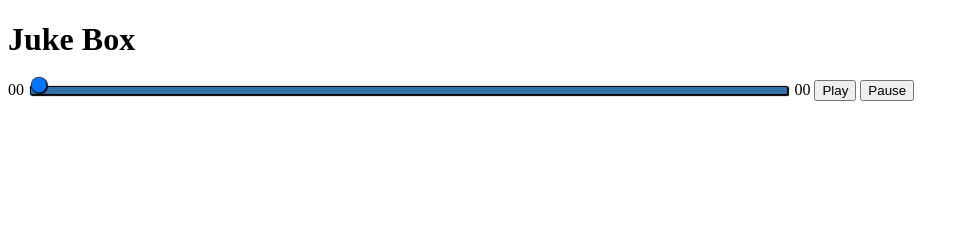
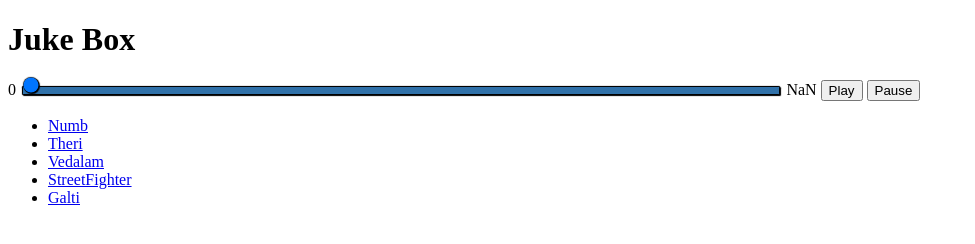
Before and after one commit to dhr231/UI_DecReg_11, a plain HTML site: page Javascript/Applications/MusicPlayer/index.html in a window 1280 px wide. Both pictures are taken after a click on the button "Play". Shown: the whole page, without its empty margins (0-975 px from the left). Drawn offline with Linux system fonts and the light colour scheme.

Commit message:
Add files via upload

```diff
--- a/Javascript/Applications/MusicPlayer/custom.css
+++ b/Javascript/Applications/MusicPlayer/custom.css
@@ -27,3 +27,7 @@ input[type="range"]::-webkit-slider-runnable-track {
   /* input[type=range]:focus::-webkit-slider-runnable-track {
     background: #367ebd;
   } */
+
+  #songList a {
+    text-transform: capitalize;
+  }
--- a/Javascript/Applications/MusicPlayer/index.html
+++ b/Javascript/Applications/MusicPlayer/index.html
@@ -9,10 +9,11 @@
 </head>
 <body>
 
+    <div id="container">
     <h1>Juke Box</h1>
 
     <audio controls id="audio">
-        <source src="songs/fifa world cup.mp3">
+        <source src="songs/">
     </audio>
 
     <span id="starttime">00</span>
@@ -22,7 +23,24 @@
     <button id="play">Play</button>
     <button id="pause">Pause</button>
 
-
+    <ul id="songList">
+        <li>
+            <a href="#" class="songName">numb</a>
+        </li>
+        <li>
+            <a href="#" class="songName">theri</a>
+        </li>
+        <li>
+            <a href="#" class="songName">Vedalam</a>
+        </li>
+        <li>
+            <a href="#" class="songName">StreetFighter</a>
+        </li>
+        <li>
+            <a href="#" class="songName">Galti</a>
+        </li>
+    </ul>
+</div>
     <script src="player.js"></script>
 </body>
 </html>
--- a/Javascript/Applications/MusicPlayer/player.js
+++ b/Javascript/Applications/MusicPlayer/player.js
@@ -2,20 +2,40 @@ window.addEventListener("load", init);
 
 var audio;
 var slider;
+var starttime;
+var endtime;
 
 function init(){
     audio = document.getElementById("audio");
     slider = document.getElementById("slider");
+    starttime = document.getElementById("starttime");
+    endtime = document.getElementById("endtime");
     document.getElementById("play").addEventListener("click", playSong);
     document.getElementById("pause").addEventListener("click", pauseSong);
     slider.addEventListener("change", forwardSong);
+
+    var songList = document.getElementsByClassName("songName");
+
+    for(var i = 0; i<songList.length; i++){
+        songList[i].addEventListener("click", changeSong);
+    }
+}
+
+function changeSong(){
+    var songname = event.srcElement.innerHTML;
+    console.log(songname);
+    audio.currentTime = 0;
+    audio.src = 'songs/'+songname + '.mp3';
+    // audio.children[0].src = 'songs/'+songname + '.mp3';
+    // playSong();
+    setInterval(playSong, 1000);
 }
 
 function playSong(){
     audio.play();
-    setInterval(function(){
-        slider.value = audio.currentTime;
-    }, 1000);
+    slider.value = audio.currentTime;
+    starttime.innerHTML = parseInt(audio.currentTime);
+    endtime.innerHTML = audio.duration;
 }
 
 function pauseSong(){
```
